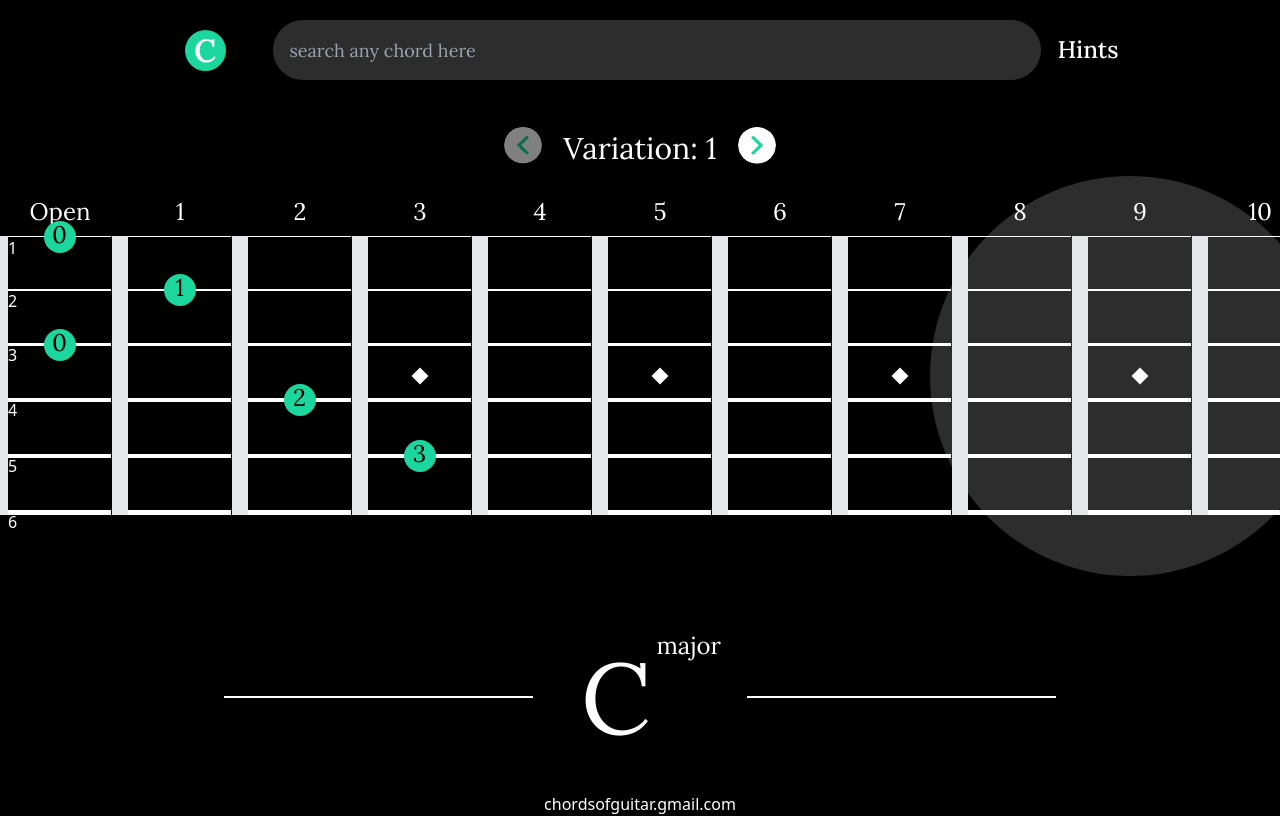
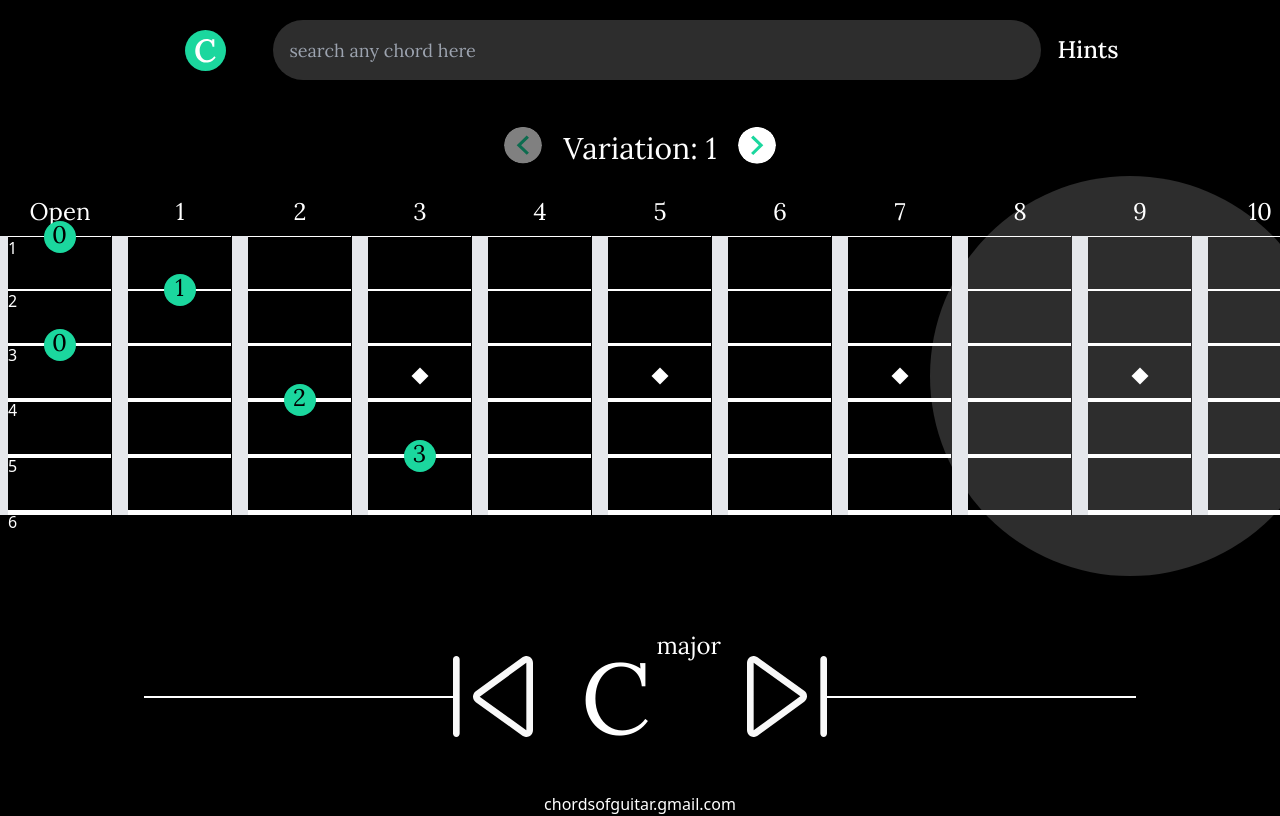
Before and after one commit to sharmamayank221/diachords, a Next.js app: page /chords/cmajor in a window 1280 px wide. Built offline with nearby package versions, Linux system fonts and the light colour scheme.

Commit message:
add next and prev chord button to chordname comp

```diff
--- a/src/components/ChordName.tsx
+++ b/src/components/ChordName.tsx
@@ -1,16 +1,78 @@
-import React from "react";
+import React, { useEffect, useReducer, useState } from "react";
 
 import { A } from "@/types/chord.types";
+import Image from "next/image";
+import getChords from "@/helpers/getChods";
+import { useRouter } from "next/router";
 
 interface IChordName {
   singleDatafromDynamicPage: A;
 }
 
 export default function ChordName({ singleDatafromDynamicPage }: IChordName) {
+  // @ts-ignore
+  const [chordData, setChordData] = useState<A>([]);
+  const [currentChordIndex, setCurrentChordIndex] = useState(0);
+  const router = useRouter();
+  const currentChordUrl = router?.asPath;
+
+  useEffect(() => {
+    // Fetch the chord data when the component mounts
+    async function fetchChords() {
+      try {
+        const data = await getChords(); // Call the getChords function
+        setChordData(data); // Store the retrieved data in state
+      } catch (error) {
+        console.error("Error fetching chord data:", error);
+      }
+    }
+
+    fetchChords();
+  }, []);
+
+  const goToNextChord = () => {
+    if (currentChordIndex < chordData.length - 1) {
+      const currentChord = chordData[currentChordIndex];
+      const nextChordIndex = chordData.findIndex(
+        (chord: any) =>
+          chord.key === currentChord.key && chord.suffix === currentChord.suffix
+      );
+
+      if (nextChordIndex < chordData.length - 1) {
+        setCurrentChordIndex(nextChordIndex + 1);
+        const nextChord = chordData[nextChordIndex + 1];
+        const nextChordUrl = `/chords/${nextChord.key.toLowerCase()}${
+          nextChord.suffix
+        }`;
+        router.push(nextChordUrl);
+      }
+    }
+  };
+  const goToPreviousChord = () => {
+    if (currentChordIndex > 0) {
+      setCurrentChordIndex(currentChordIndex - 1);
+      const previousChord = chordData[currentChordIndex - 1];
+      const previousChordUrl = `/chords/${previousChord?.key?.toLowerCase()}${
+        previousChord?.suffix
+      }`;
+      router.push(previousChordUrl);
+    }
+  };
+
+  const currentChord = chordData[currentChordIndex];
+
   return (
     <>
       <div className="flex items-center justify-center font-Lora ">
         <div className="line1 h-[2px] w-[309px] bg-white"></div>
+        <Image
+          src="/prev_chord.svg"
+          alt="previous-chord"
+          width={80}
+          height={80}
+          className="cursor-pointer"
+          onClick={goToPreviousChord}
+        />
         <div className="relative ml-12 mr-24 py-5">
           <h2 className="text-[76px] md:text-[100px] text-white">
             {singleDatafromDynamicPage?.key}
@@ -19,6 +81,14 @@ export default function ChordName({ singleDatafromDynamicPage }: IChordName) {
             {singleDatafromDynamicPage?.suffix}
           </h2>
         </div>
+        <Image
+          src="/next_chord.svg"
+          alt="next-chord"
+          width={80}
+          height={80}
+          className="cursor-pointer"
+          onClick={goToNextChord}
+        />
         <div className="line2 h-[2px] w-[309px] bg-white"></div>
       </div>
     </>
--- a/src/components/Guitar.tsx
+++ b/src/components/Guitar.tsx
@@ -62,8 +62,6 @@ export default function Guitar({ data }: IGuitar) {
       setChecked(false);
     }
   };
-
-  console.log(data, "data");
 
   const [fingersToUse, setFingersToUse] = React.useState(
     data?.positions?.[0]?.fingers
```
Also changed, not shown: public/next_chord.svg (added), public/prev_chord.svg (added).
